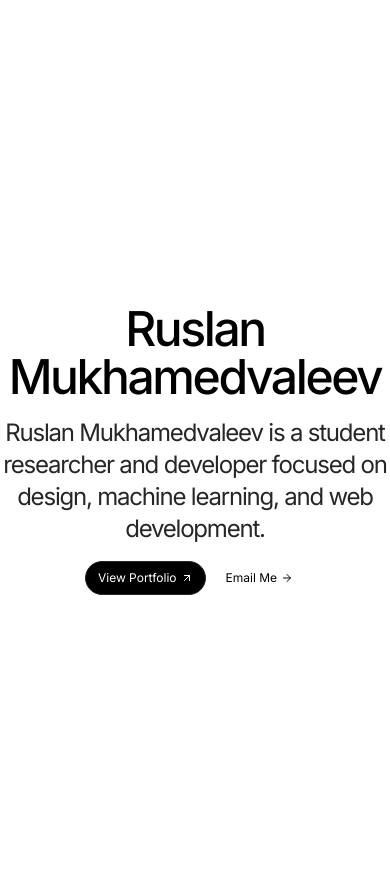
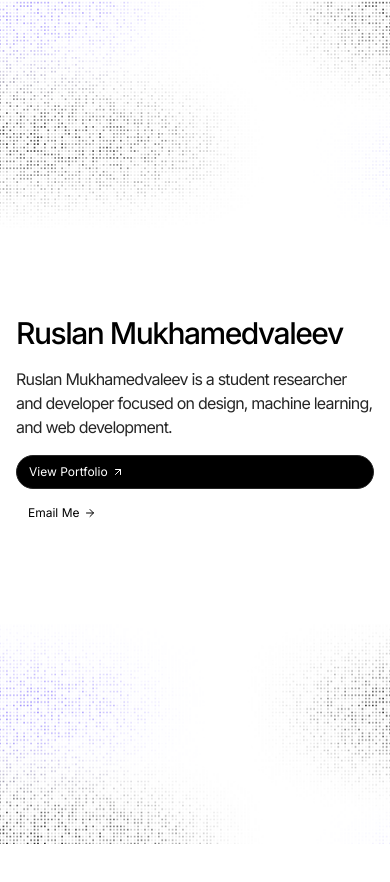
Before and after one commit to digitalRM/ruslanmukhamedvaleev.com, a Next.js app: page / in a window 390 px wide. Shown: the top 882 px of the page. After the commit the page ends 844 px from the top, so only its background shows below. Built offline with nearby package versions, Linux system fonts and the light colour scheme.

Commit message:
Push Hero

```diff
--- a/components/ui/hero - 1.tsx
+++ b/components/ui/hero - 1.tsx
@@ -8,32 +8,32 @@ import { ArrowRightIcon, ArrowUpRightIcon } from "lucide-react";
 
 const Hero = () => {
   return (
-    <div className="flex w-full max-h-[1440px] min-h-[900px] h-screen relative justify-center items-center bg-white overflow-hidden">
+    <div className="flex w-full h-screen relative justify-center items-center bg-white overflow-hidden px-4 sm:px-6 lg:px-8 bg-[url('/back.png')] bg-cover bg-center">
       <motion.div
-        className="z-50 text-center space-y-4 items-center flex flex-col"
+        className="z-50 sm:text-center space-y-4 items-center flex flex-col"
         initial={{ opacity: 0, y: 10 }}
         animate={{ opacity: 1, y: 0 }}
         transition={{ duration: 0.88, delay: 0 }}
       >
-        <h1 className="text-5xl md:text-7xl z-50 text-black font-medium tracking-tighter">
+        <h1 className="text-3xl sm:text-5xl w-full sm:w-fit md:text-7xl z-50 text-black font-medium tracking-tighter">
           Ruslan Mukhamedvaleev
         </h1>
-        <p className="text-2xl z-50 text-neutral-800 font-normal max-w-2xl mx-auto tracking-tighter">
+        <p className="text-md xs:text-center sm:text-xl md:text-2xl z-50 text-neutral-800 font-normal max-w-2xl mx-auto tracking-tighter">
           Ruslan Mukhamedvaleev is a student researcher and developer focused on
           design, machine learning, and web development.
         </p>
-        <div className="flex items-center gap-2">
+        <div className="flex flex-col sm:flex-row w-full sm:w-fit items-center gap-2">
           <a
             href="https://www.ruslan.in"
             target="_blank"
-            className="text-xs z-50 border border-neutral-800 hover:scale-110 transition-transform bg-black text-white rounded-full py-2 w-fit px-3 cursor-pointer"
+            className="text-xs z-50 border border-neutral-800 hover:scale-110 transition-transform bg-black text-white rounded-full py-2 w-full sm:w-fit px-3 cursor-pointer"
           >
             View Portfolio
             <ArrowUpRightIcon className="w-3 h-3 ml-1 -mt-px inline-block" />
           </a>
           <a
             href="mailto:ruslanmukhamedvaleev@gmail.com"
-            className="text-xs z-50 hover:scale-110 transition-transform bg-white text-black rounded-full py-2 w-fit px-3 cursor-pointer"
+            className="text-xs z-50 hover:scale-110 transition-transform bg-white text-black rounded-full py-2 w-full sm:w-fit px-3 cursor-pointer"
           >
             Email Me
             <ArrowRightIcon className="w-3 h-3 ml-1 -mt-px inline-block" />
```
Also changed, not shown: public/back.png (added).
